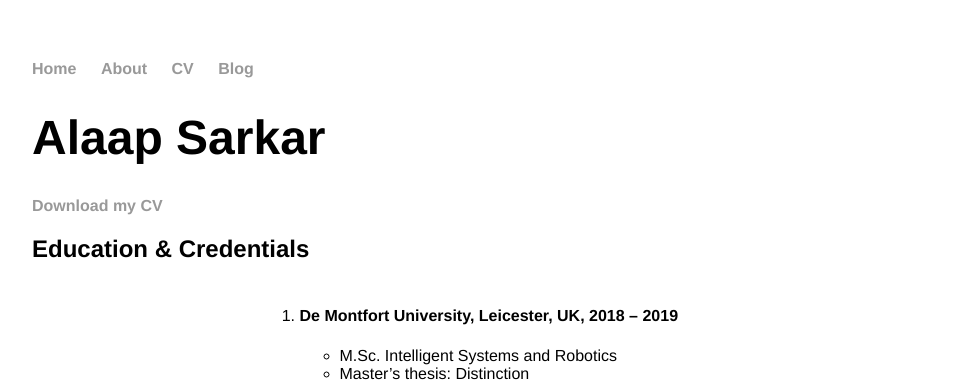
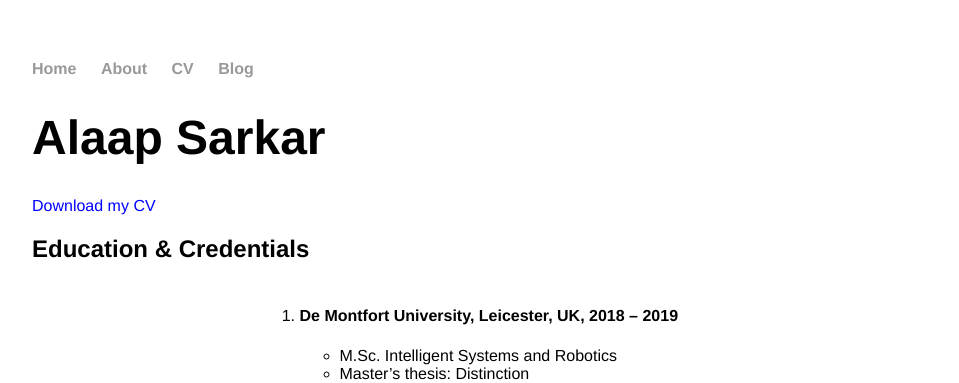
Before and after one commit to AlaapSarkar/AlaapSarkar.github.io, a Jekyll site: the page built from cv/index.html, in a window 1280 px wide. Shown: the top 383 px of the page, without its empty margins (160-1119 px from the left). Built offline with Jekyll 4.4.1, drawn with Linux system fonts in a browser that asks for light colours.

Commit message:
Update index.html

```diff
--- a/cv/index.html
+++ b/cv/index.html
@@ -3,7 +3,7 @@ layout: default
 title: CV
 ---
   <h1>Alaap Sarkar</h1>
-  <a href="/cv/Alaap Sarkar CV.pdf" style="font-weight: bold; font-family:'Helvetica', 'Arial', 'Sans-Serif'">Download my CV</a>
+  <a href="/cv/Alaap Sarkar CV.pdf" style="color:#0000FF; font-family:'Helvetica', 'Arial', 'Sans-Serif'">Download my CV</a>
   <h2 style="font-family:'Helvetica', 'Arial', 'Sans-Serif'">Education & Credentials</h2>
   <table style="width:100%">
     <tr>
```
